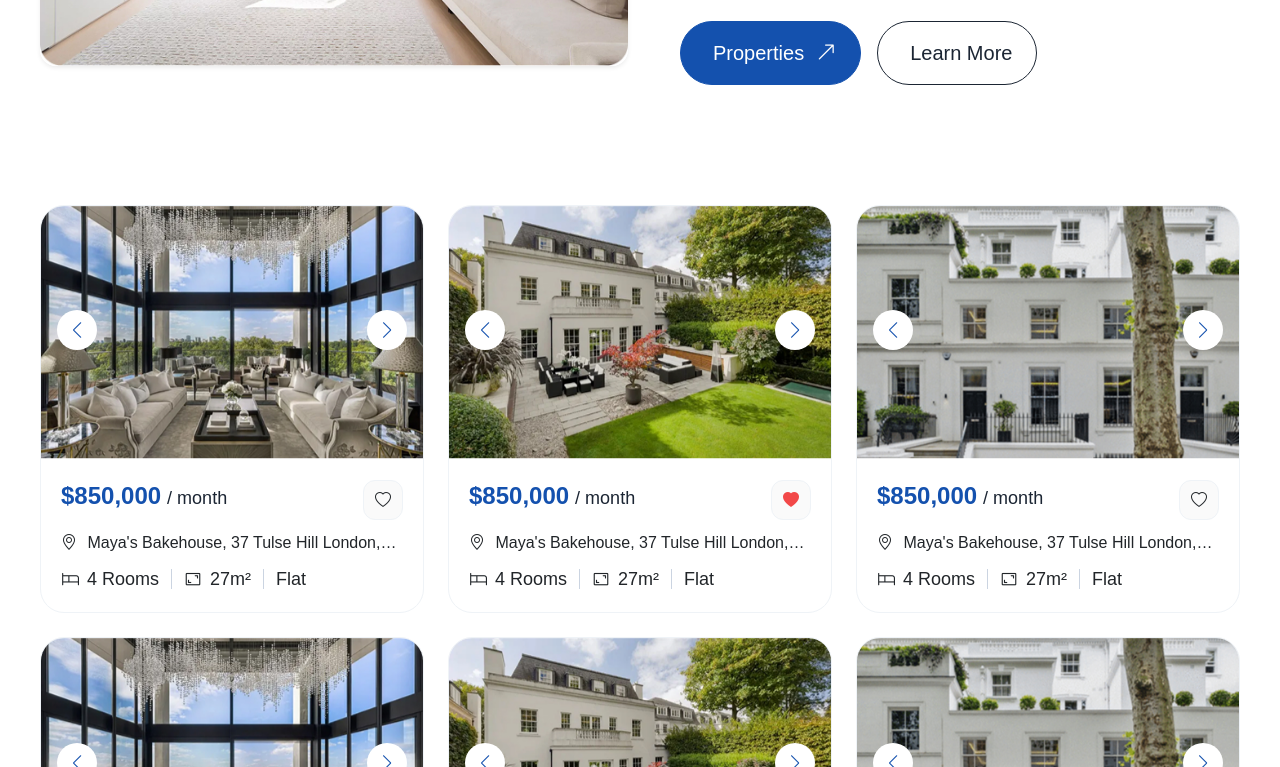
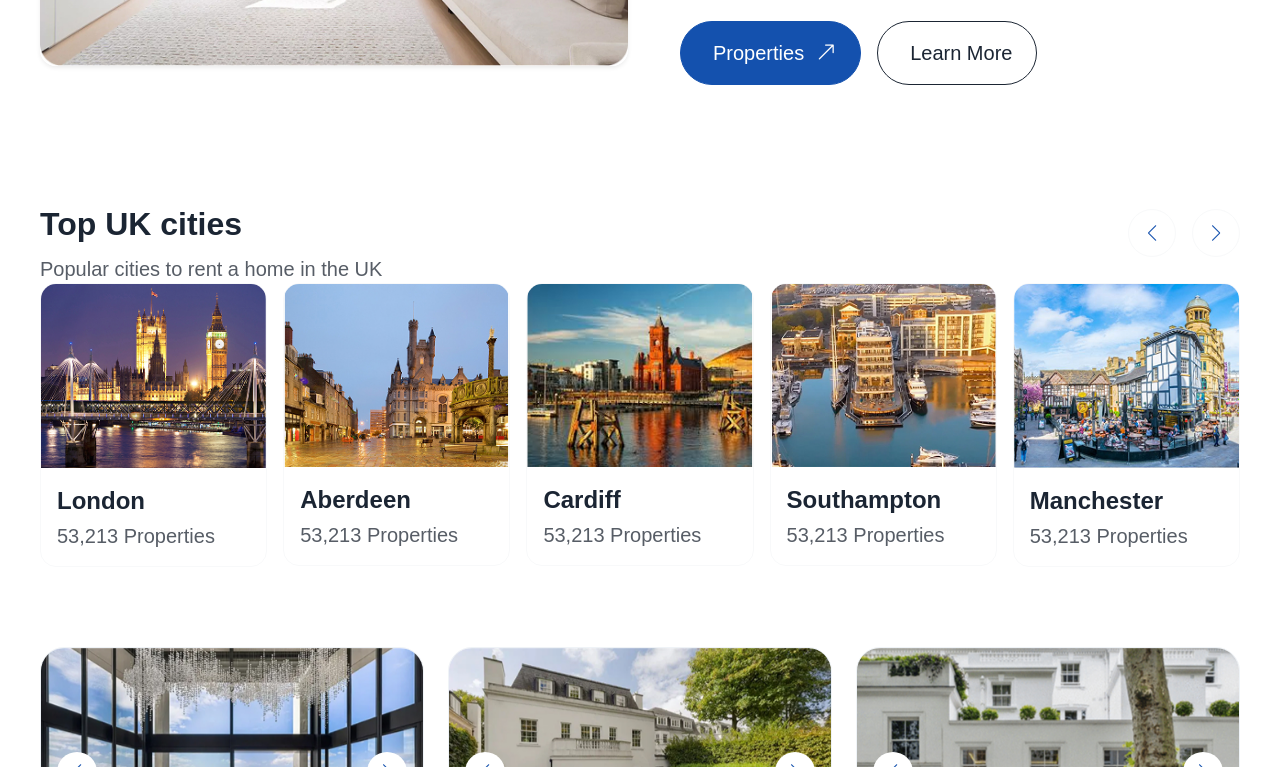
Before and after one commit to longp8234/rentoverflow, a plain HTML site: page index.html in a window 1280 px wide. Shown: the part 1372-2139 px from the top of the page. Drawn offline with nearby package versions, Linux system fonts and the light colour scheme; a web font is replaced by a local one.

Commit message:
update cities

```diff
--- a/assets/css/common.css
+++ b/assets/css/common.css
@@ -24,6 +24,10 @@
 /* text */
 .text-primary {
     color: var(--blue) !important;
+}
+
+.text-secondary {
+    color: var(--secondary) !important;
 }
 
 /* bg */
--- a/assets/css/components/card.css
+++ b/assets/css/components/card.css
@@ -10,12 +10,12 @@
   border-radius: 0;
 }
 
-.card-rent .swiper {
+.swiper {
   user-select: none;
 }
 
-.card-rent .swiper-button-next,
-.card-rent .swiper-button-prev {
+.swiper-button-next,
+.swiper-button-prev {
   display: flex;
   align-items: center;
   justify-content: center;
@@ -24,19 +24,42 @@
   border-radius: 50%;
   background-color: var(--white);
   color: var(--blue);
+  transition: background-color .3s, color .3s;
 }
 
-.card-rent .swiper-button-next {
+.swiper-button-next {
   right: 16px;
 }
 
-.card-rent .swiper-button-prev {
+.swiper-button-prev {
   left: 16px;
 }
 
-.card-rent .swiper-button-next::after,
-.card-rent .swiper-button-prev::after {
+.swiper-button-next::after,
+.swiper-button-prev::after {
   font-size: 16px;
+}
+
+.swiper-button-next.swiper-button-lg,
+.swiper-button-prev.swiper-button-lg {
+  width: 48px;
+  height: 48px;
+}
+
+.swiper-button-next.swiper-button-relative,
+.swiper-button-prev.swiper-button-relative {
+  position: relative;
+  top: unset;
+  left: unset;
+  right: unset;
+  bottom: unset;
+  transform: none;
+}
+
+.swiper-button-next:hover,
+.swiper-button-prev:hover {
+  background-color: var(--blue);
+  color: var(--white);
 }
 
 .card-rent .card-body {
--- a/assets/js/main.js
+++ b/assets/js/main.js
@@ -166,6 +166,29 @@
         });
     }
 
+    const initCitiesSwiper = function () {
+        new Swiper('.topCitiesSwiper', {
+            slidesPerView: 2,
+            spaceBetween: 16,
+            loop: true,
+            navigation: {
+            nextEl: ".cities-swiper-btn .swiper-button-next",
+            prevEl: ".cities-swiper-btn .swiper-button-prev",
+            },
+            breakpoints: {
+                576: {
+                    slidesPerView: 3,
+                },
+                768: {
+                    slidesPerView: 4,
+                },
+                992: {
+                    slidesPerView: 5,
+                }
+            }
+        });
+    }
+
     // Open popup
     const handleOpenPopup = function () {
         const btnOpenPopup = $('.btn')
@@ -200,6 +223,7 @@
         handleFilterAction()
         handleDropdownActive()
         initCardSwiper()
+        initCitiesSwiper()
         handleToggleBtn()
         handleOpenPopup()
     });
--- a/index.html
+++ b/index.html
@@ -93,7 +93,7 @@
         </form>
         <p class="mt-4">
           <span>7.5 million</span> <a href="#!" class="text-white text-decoration-underline">Landlords</a> and <a
-            href="#!" class="text-white text-decoration-underline">Tenants</a> <span class="bi bi-heart-fill"></span>
+            href="#!" class="text-white text-decoration-underline">Tenants</a> <span class="bi bi-heart-fill text-danger"></span>
           Rentoverflow
         </p>
       </div>
@@ -132,7 +132,7 @@
       </div>
     </section>
     <!-- TENANTS -->
-    <section class="section section-last tenants">
+    <section class="section tenants">
       <div class="container">
         <div class="row align-items-center">
           <div class="col-md-6 tenants-bg">
@@ -156,6 +156,91 @@
             </div>
           </div>
         </div>
+      </div>
+    </section>
+    <!-- CITIES -->
+    <section class="section cities">
+      <div class="container">
+        <div class="d-flex align-items-center justify-content-between gap-3">
+          <div class="cities-heading">
+            <h3 class="heading3 pb-1">Top UK cities</h3>
+            <p class="fs-20 text-secondary mt-2">Popular cities to rent a home in the UK</p>
+          </div>
+          <div class="cities-swiper-btn d-flex align-items-center gap-3">
+            <button type="button" class="swiper-button-prev swiper-button-relative swiper-button-lg border border-light">
+              <span class="blind">button prev</span>
+            </button>
+            <button type="button" class="swiper-button-next swiper-button-relative swiper-button-lg border border-light">
+              <span class="blind">button next</span>
+            </button>
+          </div>
+        </div>
+        <!-- Swiper -->
+        <div class="swiper topCitiesSwiper">
+          <ul class="swiper-wrapper">
+            <!-- Slide Item -->
+            <li class="swiper-slide">
+              <a href="#!" class="cities-link d-block overflow-hidden rounded-4 border border-light">
+                <img src="./assets/image/cities/london.jpg" class="card-img-top" alt="london">
+                <div class="card-body p-3">
+                  <strong class="heading4 text-capitalize">london</strong>
+                  <p class="fs-20 text-secondary mt-1">53,213 Properties</p>
+                </div>
+              </a>
+            </li>
+            <li class="swiper-slide">
+              <a href="#!" class="cities-link d-block overflow-hidden rounded-4 border border-light">
+                <img src="./assets/image/cities/aberdeen.jpg" class="card-img-top" alt="aberdeen">
+                <div class="card-body p-3">
+                  <strong class="heading4 text-capitalize">aberdeen</strong>
+                  <p class="fs-20 text-secondary mt-1">53,213 Properties</p>
+                </div>
+              </a>
+            </li>
+            <li class="swiper-slide">
+              <a href="#!" class="cities-link d-block overflow-hidden rounded-4 border border-light">
+                <img src="./assets/image/cities/cardiff.jpg" class="card-img-top" alt="cardiff">
+                <div class="card-body p-3">
+                  <strong class="heading4 text-capitalize">cardiff</strong>
+                  <p class="fs-20 text-secondary mt-1">53,213 Properties</p>
+                </div>
+              </a>
+            </li>
+            <li class="swiper-slide">
+              <a href="#!" class="cities-link d-block overflow-hidden rounded-4 border border-light">
+                <img src="./assets/image/cities/southampton.jpg" class="card-img-top" alt="southampton">
+                <div class="card-body p-3">
+                  <strong class="heading4 text-capitalize">southampton</strong>
+                  <p class="fs-20 text-secondary mt-1">53,213 Properties</p>
+                </div>
+              </a>
+            </li>
+            <li class="swiper-slide">
+              <a href="#!" class="cities-link d-block overflow-hidden rounded-4 border border-light">
+                <img src="./assets/image/cities/manchester.jpg" class="card-img-top" alt="manchester">
+                <div class="card-body p-3">
+                  <strong class="heading4 text-capitalize">manchester</strong>
+                  <p class="fs-20 text-secondary mt-1">53,213 Properties</p>
+                </div>
+              </a>
+            </li>
+            <li class="swiper-slide">
+              <a href="#!" class="cities-link d-block overflow-hidden rounded-4 border border-light">
+                <img src="./assets/image/cities/cardiff.jpg" class="card-img-top" alt="cardiff">
+                <div class="card-body p-3">
+                  <strong class="heading4 text-capitalize">cardiff</strong>
+                  <p class="fs-20 text-secondary mt-1">53,213 Properties</p>
+                </div>
+              </a>
+            </li>
+          </ul>
+        </div>
+      </div>
+    </section>
+    <!-- MAPS -->
+    <section class="section maps">
+      <div class="container">
+
       </div>
     </section>
     <!-- PROPERTIES -->
```
Also changed, not shown: assets/image/cities/aberdeen.jpg (added), assets/image/cities/cardiff.jpg (added), assets/image/cities/london.jpg (added), assets/image/cities/manchester.jpg (added), assets/image/cities/southampton.jpg (added).
